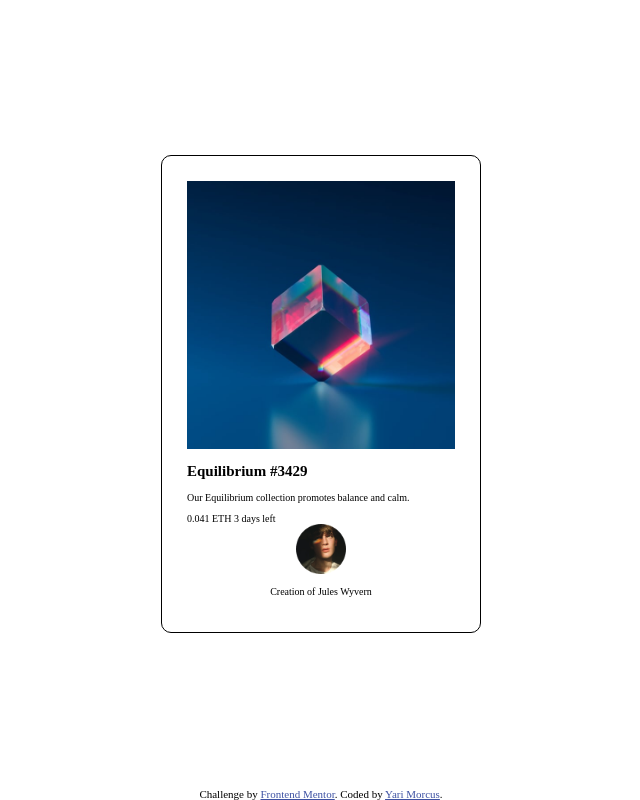
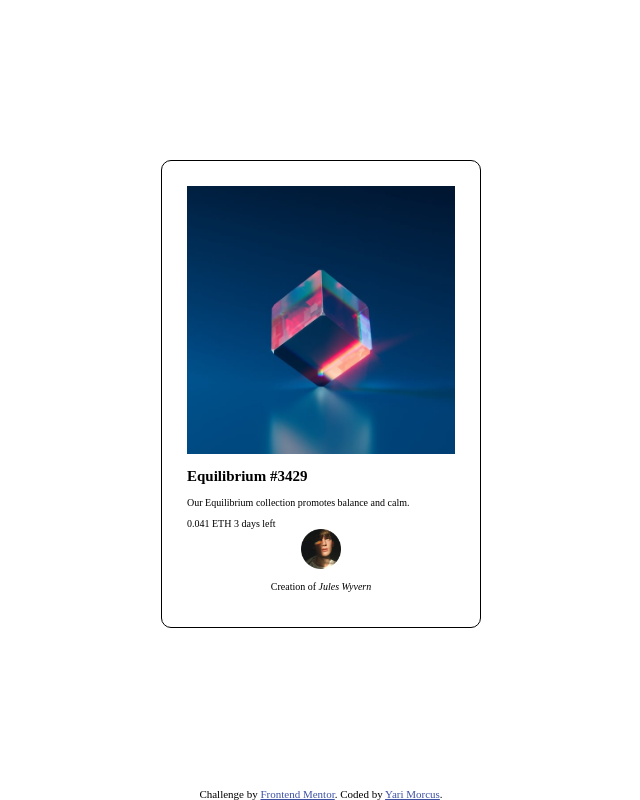
Before and after one commit to YariMorcus/nft-preview-card-component, a website: page index.html in a window 1280 px wide. Shown: the whole page, without its empty margins (319-959 px from the left). Drawn offline with Linux system fonts and the light colour scheme.

Commit message:
Add new class

```diff
--- a/index.html
+++ b/index.html
@@ -27,14 +27,14 @@
 
       <section class="nft-component-section">
         <div class="nft-metadata">
-          <span>0.041 ETH</span>
+          <span class="nft-eth-count">0.041 ETH</span>
           <time class="nft-time-left" datetime="2022-06-30">3 days left</time>
         </div> <!-- .metadata -->
       </section>
 
       <footer class="nft-component-footer">
-        <img class="nft-footer-img" src="images/image-avatar.png" alt="Jules Wyvern" width="50" height="50">
-        <p class="nft-footer-content">Creation of Jules Wyvern</p>
+        <img class="nft-footer-img" src="images/image-avatar.png" alt="Jules Wyvern" width="40" height="40">
+        <p class="nft-footer-content">Creation of <cite class="author-name">Jules Wyvern</cite></p>
       </footer>
 
     </article>
```
